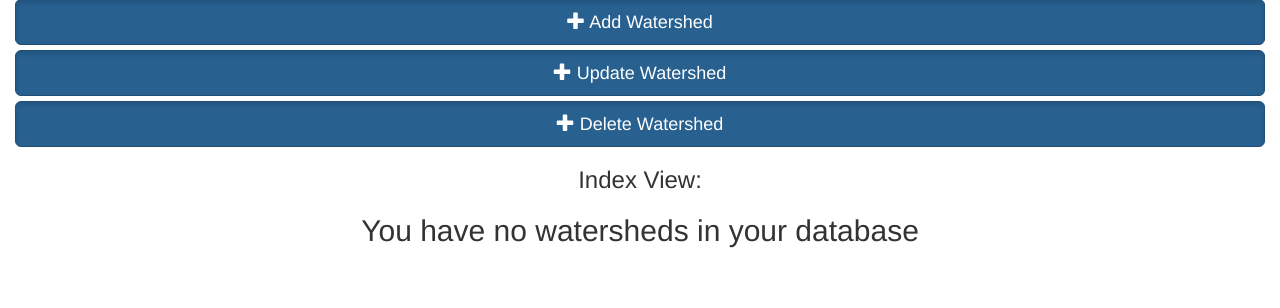
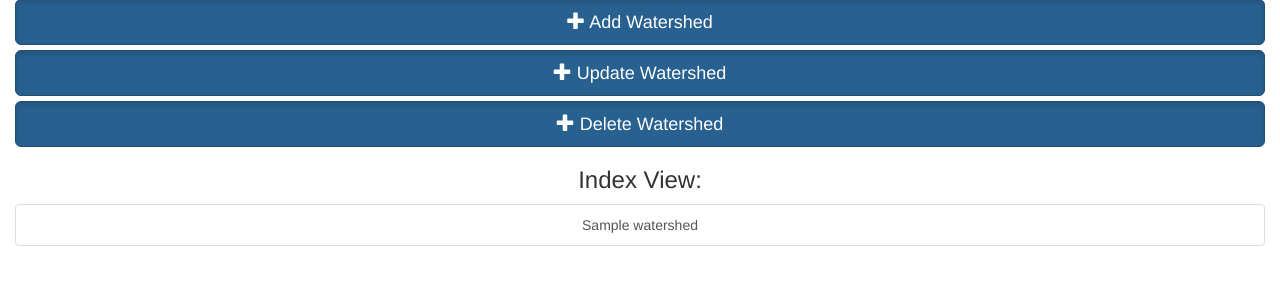
Before and after one commit to JusticeGong/SmartCity_WatershedMngt, a Django app: page /watershed/ in a window 1280 px wide. Shown: the part 271-579 px from the top of the page. Run offline with Django 3.2, Linux system fonts and the light colour scheme; tables that the repository leaves empty hold one stand-in row (values such as "Sample post"); some libraries are stand-ins or nearby versions.

Commit message:
Create function and Read function work!

```diff
--- a/watershed/models.py
+++ b/watershed/models.py
@@ -2,7 +2,7 @@ from django.db import models
 from django.core.urlresolvers import reverse
 
 class Watershed(models.Model):
-    watershedID = models.CharField(max_length=20)
+    watershedID = models.CharField(max_length=20, primary_key=True)
     name = models.CharField(max_length=20)
     isProtected = models.CharField(max_length=20)
     percentLand = models.CharField(max_length=20)
--- a/watershed/templates/watershed/index.html
+++ b/watershed/templates/watershed/index.html
@@ -31,7 +31,7 @@
     {% if all_watershed %}
     <div class="list-group">
         {% for watershed in all_watershed %}
-        <a href="{% url 'watershed:detail' watershed.id %}" class="list-group-item">{{ watershed.name }}</a>
+        <a href="{% url 'watershed:detail' watershed.watershedID %}" class="list-group-item">{{ watershed.name }}</a>
         {% endfor %}
     </div>
      {% else %}
--- a/watershed/urls.py
+++ b/watershed/urls.py
@@ -5,7 +5,8 @@ app_name = 'watershed'
 
 urlpatterns = [
     url(r'^$', views.index, name="index"),
-    url(r'^(?P<watershed_id>[0-9]+)/$', views.detail, name="detail"),
+    url(r'^(?P<pk>.*)/$',views.detail, name="detail"),
+    # url(r'^(?P<watershed_id>[0-9]+)/$', views.detail, name="detail"),
     #url(r'^watershed_view/(?P<pk>\d+)$', views.watershed_view, name='watershed_view'),
     url(r'^watershed_new$', views.watershed_create, name='watershed_new'),
     url(r'^watershed_edit$', views.watershed_update, name='watershed_edit'),
--- a/watershed/views.py
+++ b/watershed/views.py
@@ -17,12 +17,12 @@ class WatershedForm(ModelForm):
 def index(request):
     all_watershed = Watershed.objects.all()
     context = {
-        'watershed': all_watershed
+        'all_watershed': all_watershed
     }
     return render(request, 'watershed/index.html', context)
 
-def detail(request, watershed_id):
-        watershed = get_object_or_404(Watershed, pk=watershed_id)
+def detail(request, pk):
+        watershed = get_object_or_404(Watershed, pk=pk)
         context = {
             'watershed': watershed
         }
```
Also changed, not shown: readme.txt, watershed/migrations/0003_auto_20170415_1348.py (added).
